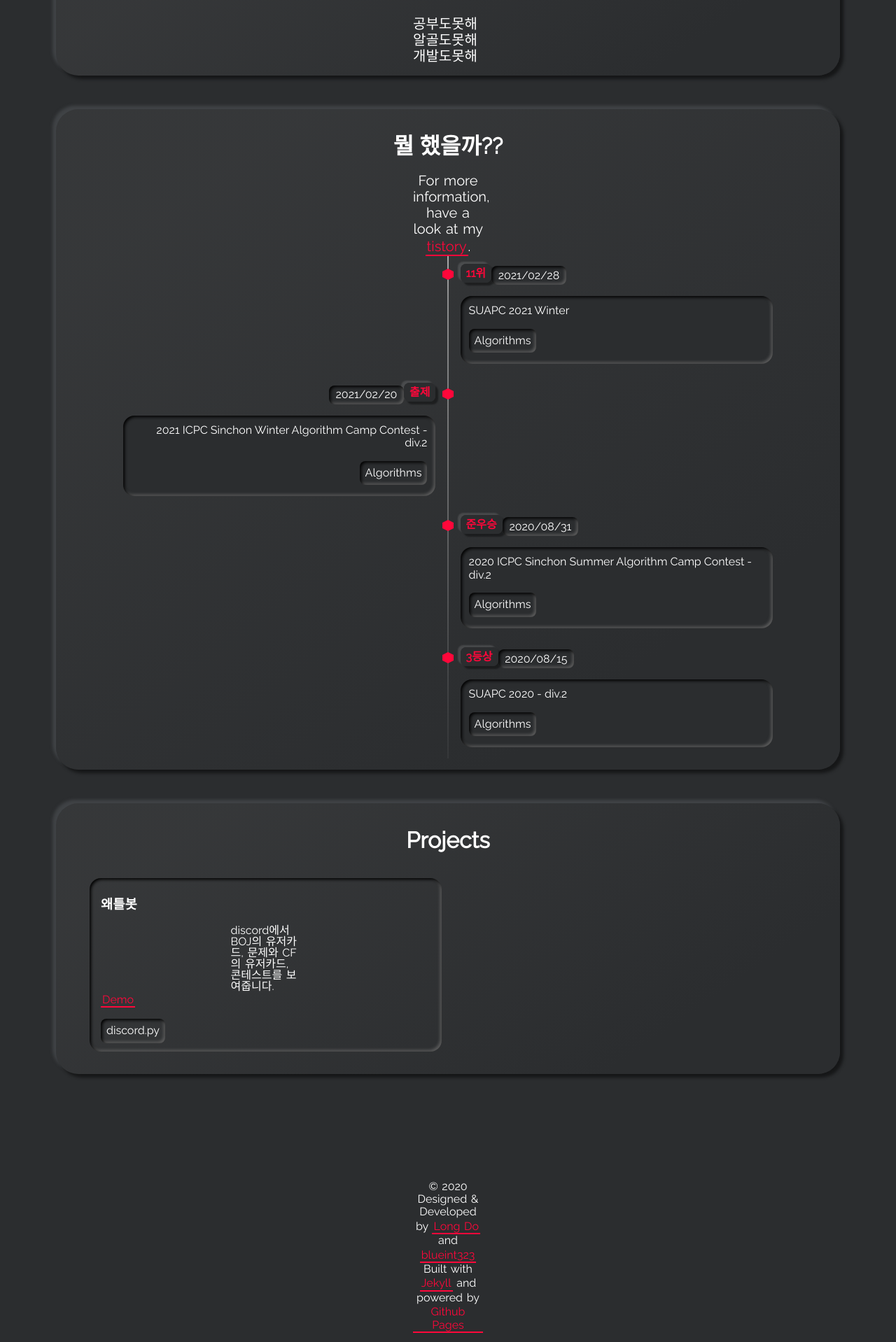
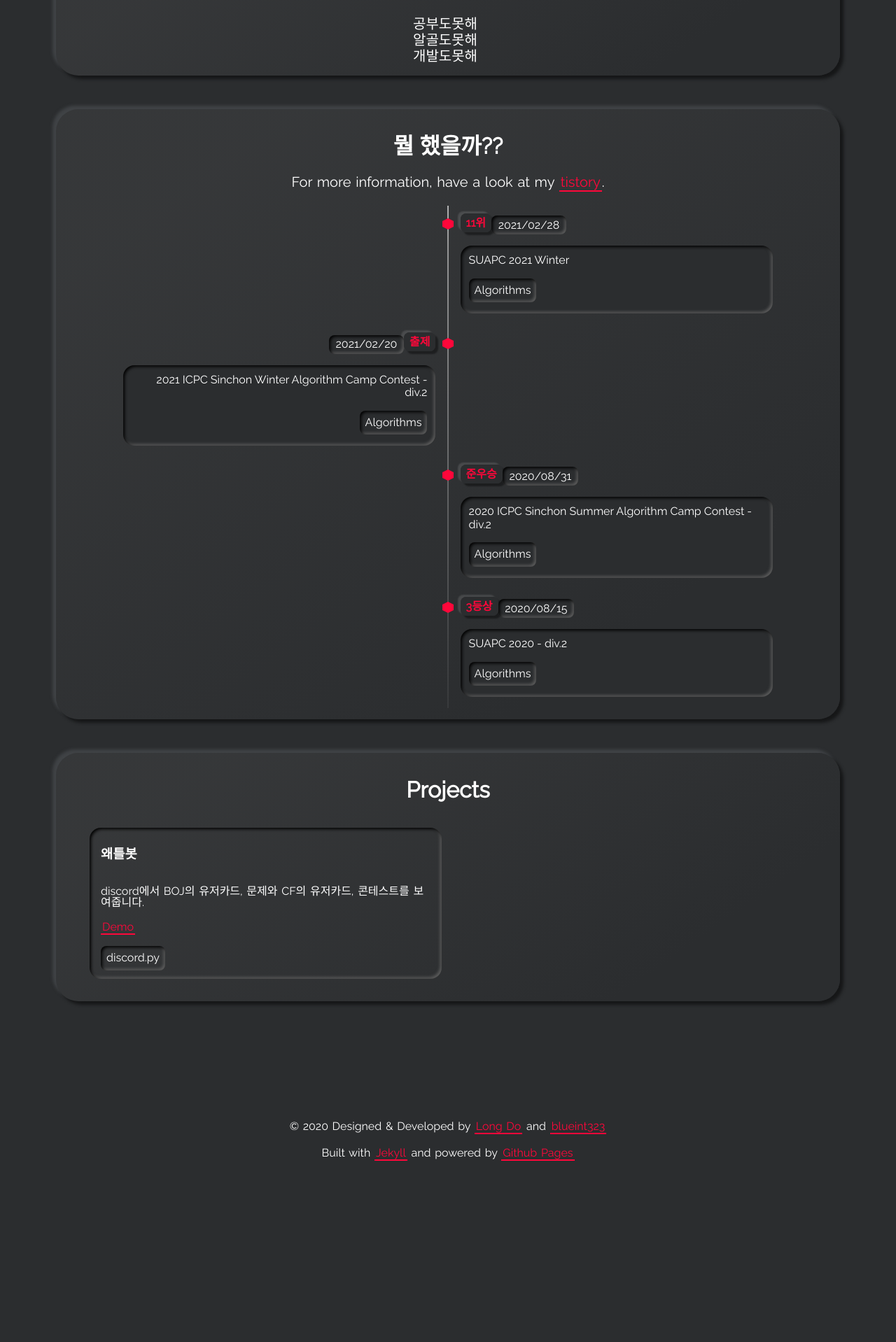
Before and after one commit to swoooon/blueint323.github.io, a Jekyll site: the page built from index.html, in a window 1280 px wide. Shown: the part 1128-3046 px from the top of the page at 70% size. Built offline with Jekyll 4.4.1, drawn with Linux system fonts in a browser that asks for light colours; after the commit the page ends 2819 px from its top, so only the background shows below that.

Commit message:
Update section-aboutme.html

```diff
--- a/_includes/section-aboutme.html
+++ b/_includes/section-aboutme.html
@@ -1,8 +1,3 @@
 <h1 class="title">{{site.about_me_title}}</h1>
 
-<p class="description" data-aos="fade-down">{{site.about_me_description}}</p>
-<style>
-    p {
-        width: 100px; /* 정렬하려는 요소의 넓이를 반드시 지정 */ margin: 0 auto;
-    }
-</style>
+<p style="width: 100px; margin: 0 auto;" class="description" data-aos="fade-down">{{site.about_me_description}}</p>
```
